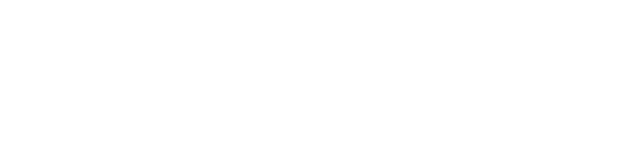
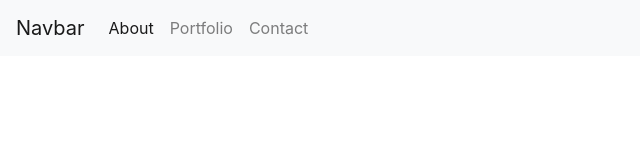
Before and after one commit to silviapopescu95/Responsive-Portfolio, a plain HTML site: page contact.html in a window 1280 px wide. Shown: the whole page, without its empty margins (0-640 px from the left). Drawn offline with nearby package versions, Linux system fonts and the light colour scheme.

Commit message:
Added navbar to contact.html and portfolio.html. Created nav links between the 3 html files.

```diff
--- a/contact.html
+++ b/contact.html
@@ -13,6 +13,18 @@
 
 </head>
 <body>
-
+    <nav class="navbar navbar-expand-lg navbar-light bg-light">
+        <a class="navbar-brand" href="#">Navbar</a>
+        <button class="navbar-toggler" type="button" data-toggle="collapse" data-target="#navbarNavAltMarkup" aria-controls="navbarNavAltMarkup" aria-expanded="false" aria-label="Toggle navigation">
+          <span class="navbar-toggler-icon"></span>
+        </button>
+        <div class="collapse navbar-collapse" id="navbarNavAltMarkup">
+          <div class="navbar-nav">
+            <a class="nav-link active" href="index.html">About <span class="sr-only">(current)</span></a>
+            <a class="nav-link" href="portfolio.html">Portfolio</a>
+            <a class="nav-link" href="contact.html">Contact</a>
+          </div>
+        </div>
+      </nav>
 </body>
 </html>
```
Also changed, not shown: index.html (+3 -4 lines), portfolio.html (+13 -1 lines).
